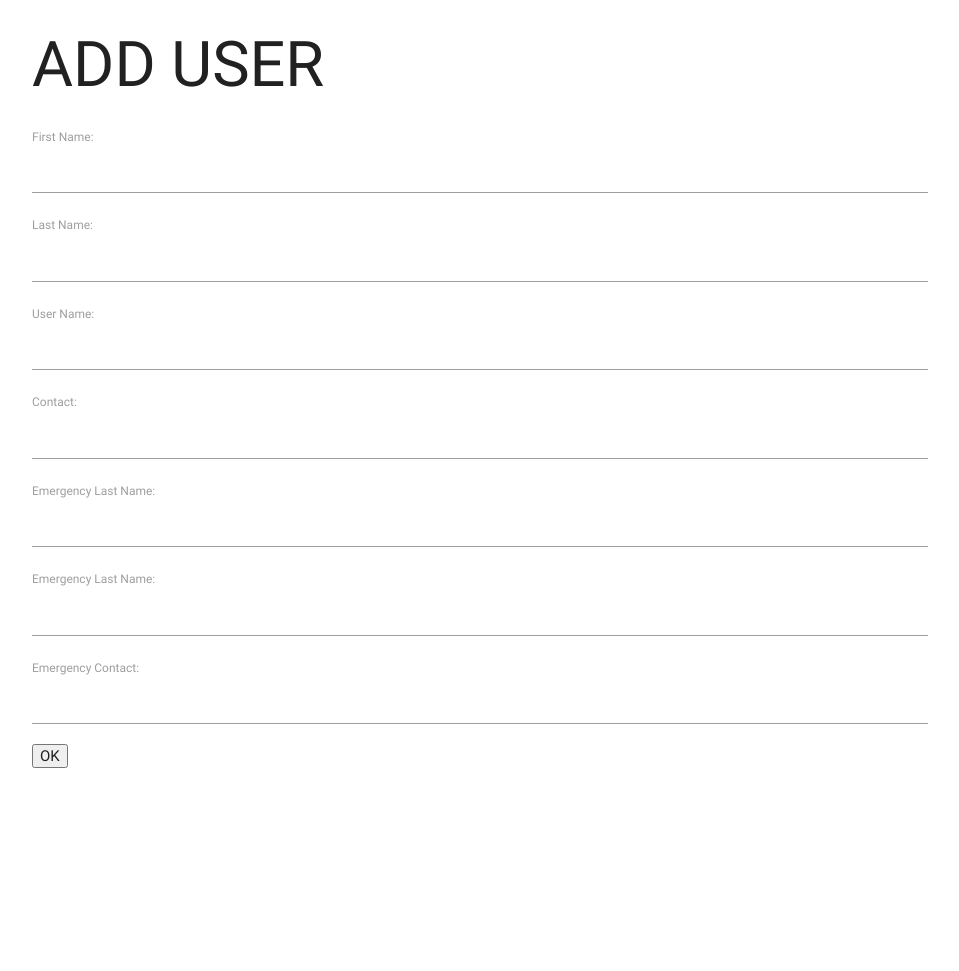
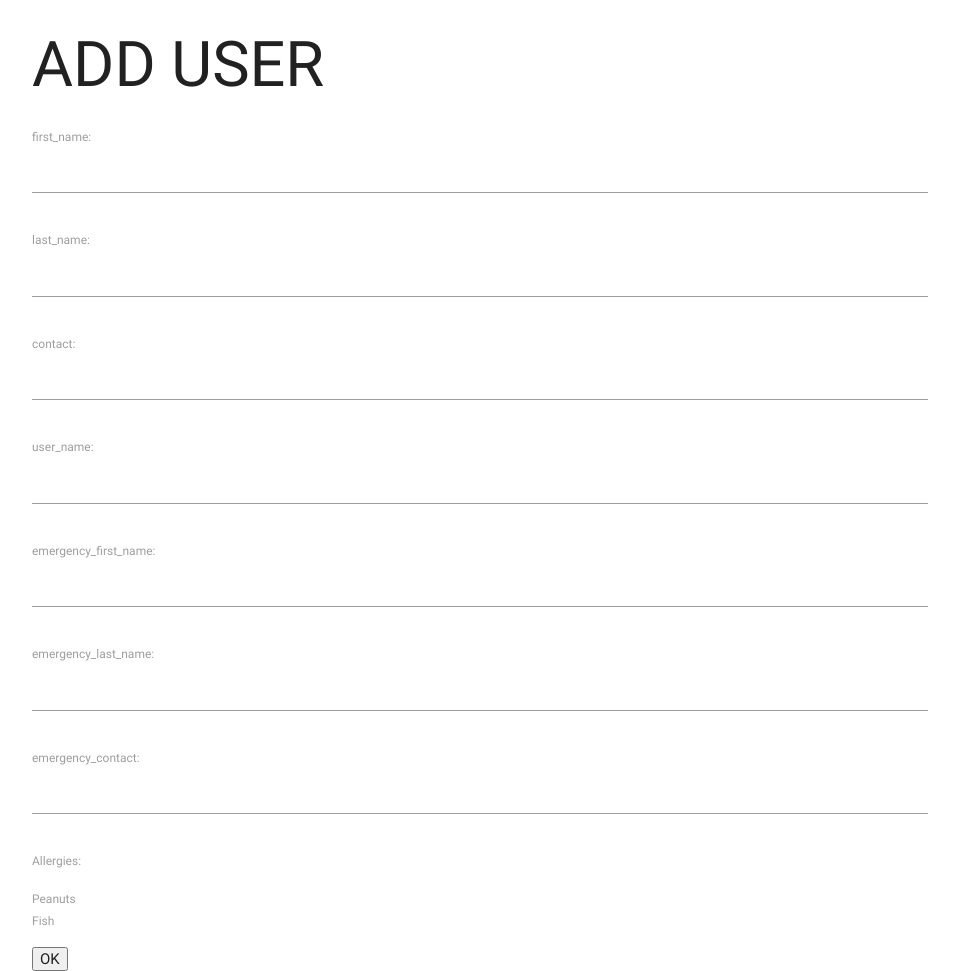
Before and after one commit to sakshitonwer/EatWell, a Django app: page /home/user/registration/ in a window 1280 px wide. Shown: the part 102-1073 px from the top of the page, without its empty margins (160-1119 px from the left). Before the commit the page ends 870 px from the top, so only its background shows below. Run offline with Django 3.2, Linux system fonts and the light colour scheme.

Commit message:
checkboxes for ingredients

```diff
--- a/EatWell/home/forms.py
+++ b/EatWell/home/forms.py
@@ -1,6 +1,12 @@
 from django import forms
+from .models import EmergencyContact, User, Ingredient
 
 class UserRegistrationForm(forms.Form):
+	ingredients = Ingredient.objects.all()
+	print(ingredients)
+	all_ingredients = []
+	for ingredient in ingredients:
+		all_ingredients.append(ingredient.ingredient_name)
 	first_name  = forms.CharField(label='first_name', max_length=100)
 	last_name = forms.CharField(label='last_name', max_length=100)
 	contact = forms.CharField(label='contact', max_length=10)
@@ -8,3 +14,4 @@
 	emergency_first_name  = forms.CharField(label='emergency_first_name', max_length=100)
 	emergency_last_name = forms.CharField(label='emergency_last_name', max_length=100)
 	emergency_contact = forms.CharField(label='emergency_contact', max_length=10)
+	allergies = forms.MultipleChoiceField(choices=tuple([(ingredient, ingredient) for ingredient in all_ingredients]), widget=forms.CheckboxSelectMultiple())
--- a/EatWell/home/templates/home/user_registration_form.html
+++ b/EatWell/home/templates/home/user_registration_form.html
@@ -2,7 +2,8 @@
 {% block content %}
 <h1> ADD USER </h1>
   <form action = {% url 'saveuser' %} method="post">{% csrf_token %}
-      <div>
+    {{ form.as_p }}
+      <!-- <div>
         <label for="FirstName">First Name: </label>
         <input id="first_name" type="text" name="first_name" value="">
       </div>
@@ -30,6 +31,15 @@
         <label for="EmergencyContact">Emergency Contact: </label>
         <input id="emergency_contact" type="text" name="emergency_contact" value="">
       </div>
+      <div>
+        <p>
+      <label>
+       </p>
+        <label for="Ingredients">Ingredients: </label> <br/>
+        {% for ingredient in ingredients %}
+          <input class="filled-in" style="position: inherit; opacity: 1; pointer-events: auto;" type="checkbox" /> <span>{{ingredient.ingredient_name}}</span>
+        {% endfor %}
+      </div> -->
       <input type="submit" value="OK">
   </form>
 {% endblock %}
--- a/EatWell/home/views.py
+++ b/EatWell/home/views.py
@@ -3,7 +3,7 @@
 
 # Create your views here.
 from .forms import UserRegistrationForm
-from .models import EmergencyContact, User
+from .models import EmergencyContact, User, Ingredient
 
 # Create your views here.
 def index(request):
@@ -19,7 +19,14 @@
 	return render(request, 'home/index.html')
 
 def get_user_registration_form(request):
-	return render(request, 'home/user_registration_form.html')
+	ingredients = Ingredient.objects.all()
+
+	form = UserRegistrationForm()
+	context = {
+        'form': form
+    }
+
+	return render(request, 'home/user_registration_form.html', context)
 
 def save_user_details(request):
 	form = UserRegistrationForm(request.POST)
@@ -32,10 +39,11 @@
 		emergency_first_name  = form.cleaned_data['emergency_first_name']
 		emergency_last_name = form.cleaned_data['emergency_last_name']
 		emergency_contact = form.cleaned_data['emergency_contact']
-		emergency_contact_instance = EmergencyContact.objects.create(first_name=emergency_first_name, last_name=emergency_last_name, contact=emergency_contact)
-		user_instance = User.objects.create(first_name=first_name, last_name=last_name, contact=contact, emergency_contact=emergency_contact_instance, user_name=user_name)
+		allergies = form.cleaned_data['allergies']
+		# emergency_contact_instance = EmergencyContact.objects.create(first_name=emergency_first_name, last_name=emergency_last_name, contact=emergency_contact)
+		# user_instance = User.objects.create(first_name=first_name, last_name=last_name, contact=contact, emergency_contact=emergency_contact_instance, user_name=user_name)
 		# allergy_instance = Allergy.objects.create(title=title, body=body)
+		print(allergies)
 		print(last_name, first_name, user_name, contact, emergency_first_name, emergency_last_name, emergency_contact)
 
-
 	return HttpResponse("HELLO")
```
